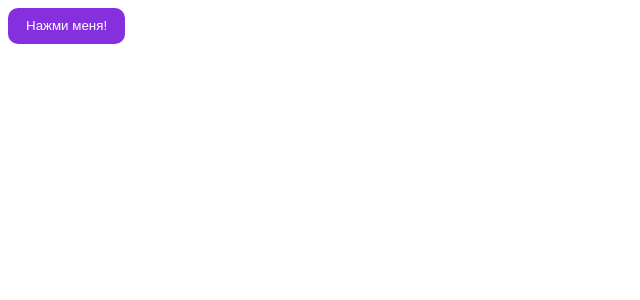
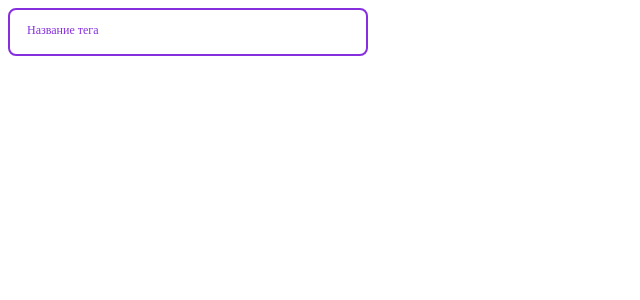
Before and after one commit to emildenikaev/monetory, a Vue app: page / in a window 1280 px wide. Shown: the top 300 px of the page, without its empty margins (0-640 px from the left). Built offline with nearby package versions, Linux system fonts and the light colour scheme.

Commit message:
add input

```diff
--- a/src/App.vue
+++ b/src/App.vue
@@ -1,11 +1,15 @@
 <template>
   <main>
-    <MonetoryButton :btnText="'Нажми меня!'" :btnColor="`purple`" />
+    <!-- <MonetoryButton :btnText="'Нажми меня!'" :btnColor="`purple`" /> -->
+    <MonetoryInput :value="inputValue" :label="`Название тега`" />
   </main>
 </template>
 
 <script setup lang="ts">
-import MonetoryButton from "./components/MonetoryButton.vue";
+// import MonetoryButton from "./components/MonetoryButton.vue";
+import MonetoryInput from "./components/MonetoryInput.vue";
+
+const inputValue = "";
 </script>
 <style>
 * {
--- a/src/components/MonetoryInput.vue
+++ b/src/components/MonetoryInput.vue
@@ -0,0 +1,68 @@
+<template>
+  <div class="form-group">
+    <label :class="{ 'label-active': inputValue }">{{ label }}</label>
+    <input v-model="inputValue" type="text" />
+  </div>
+</template>
+
+<script setup lang="ts">
+import { ref, watch } from "vue";
+
+interface Props {
+  value: String;
+  label: String;
+}
+
+const props = defineProps<Props>();
+const inputValue = ref(props.value);
+
+watch(
+  () => props.value,
+  (newValue) => {
+    inputValue.value = newValue;
+  }
+);
+</script>
+
+<style>
+.form-group {
+  position: relative;
+}
+
+label {
+  position: absolute;
+  top: 14px;
+  left: 19px;
+  transition: all 0.2s;
+  pointer-events: none;
+  font-size: 12px;
+  line-height: 16px;
+  color: #862fde;
+}
+
+.label-active {
+  transform: translateY(-22px);
+  font-size: 12px;
+  line-height: 16px;
+  color: #862fde;
+  padding: 0 4px;
+  background-color: #fff;
+}
+
+input {
+  width: 360px;
+  font-size: 14px;
+  padding: 14px 17px;
+  border: 2px solid #862fde;
+  border-radius: 8px;
+  color: #16171b;
+}
+
+input:focus {
+  width: 360px;
+  padding: 14px 17px;
+  border-color: #862fde;
+  border-radius: 8px;
+  outline: none;
+}
+</style>
```
